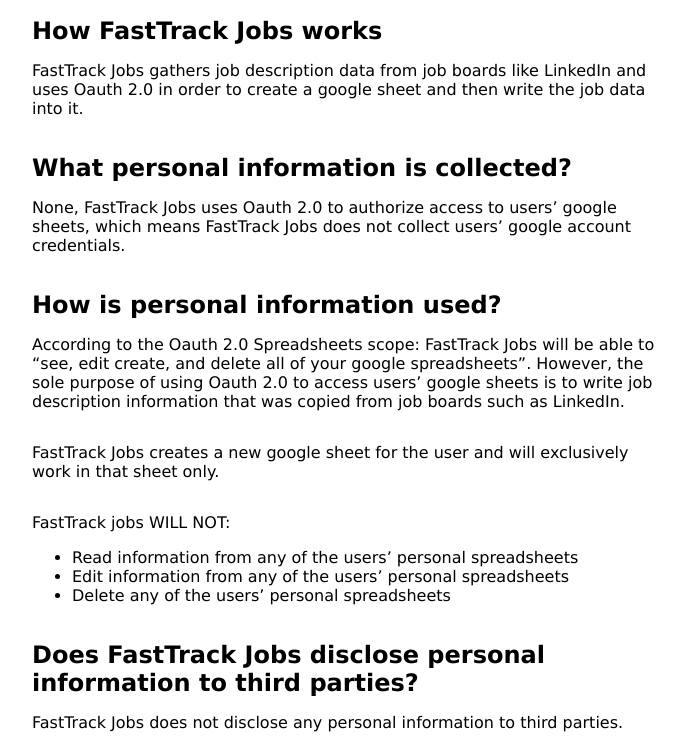
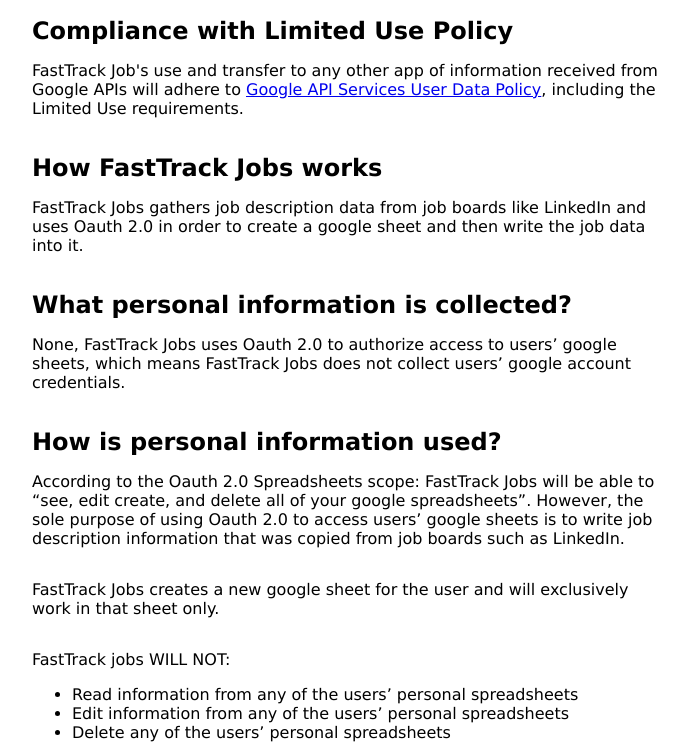
Before and after one commit to ClarkChan1/FastTrackJobs-Privacy-Policy, a plain HTML site: page index.html in a window 1280 px wide. Shown: the part 84-828 px from the top of the page, without its empty margins (288-976 px from the left). Drawn offline with Linux system fonts and the light colour scheme.

Commit message:
chore: update to comply with limited use policy

```diff
--- a/index.html
+++ b/index.html
@@ -12,6 +12,15 @@
         <img src="images/icon-128.png" alt="" class="logo" />
         <h1>Privacy Policy</h1>
       </div>
+      <h2>Compliance with Limited Use Policy</h2>
+      <p>
+        FastTrack Job's use and transfer to any other app of information
+        received from Google APIs will adhere to
+        <a
+          href="https://developers.google.com/terms/api-services-user-data-policy#additional_requirements_for_specific_api_scopes"
+          >Google API Services User Data Policy</a
+        >, including the Limited Use requirements.
+      </p>
       <h2>How FastTrack Jobs works</h2>
       <p>
         FastTrack Jobs gathers job description data from job boards like
```
